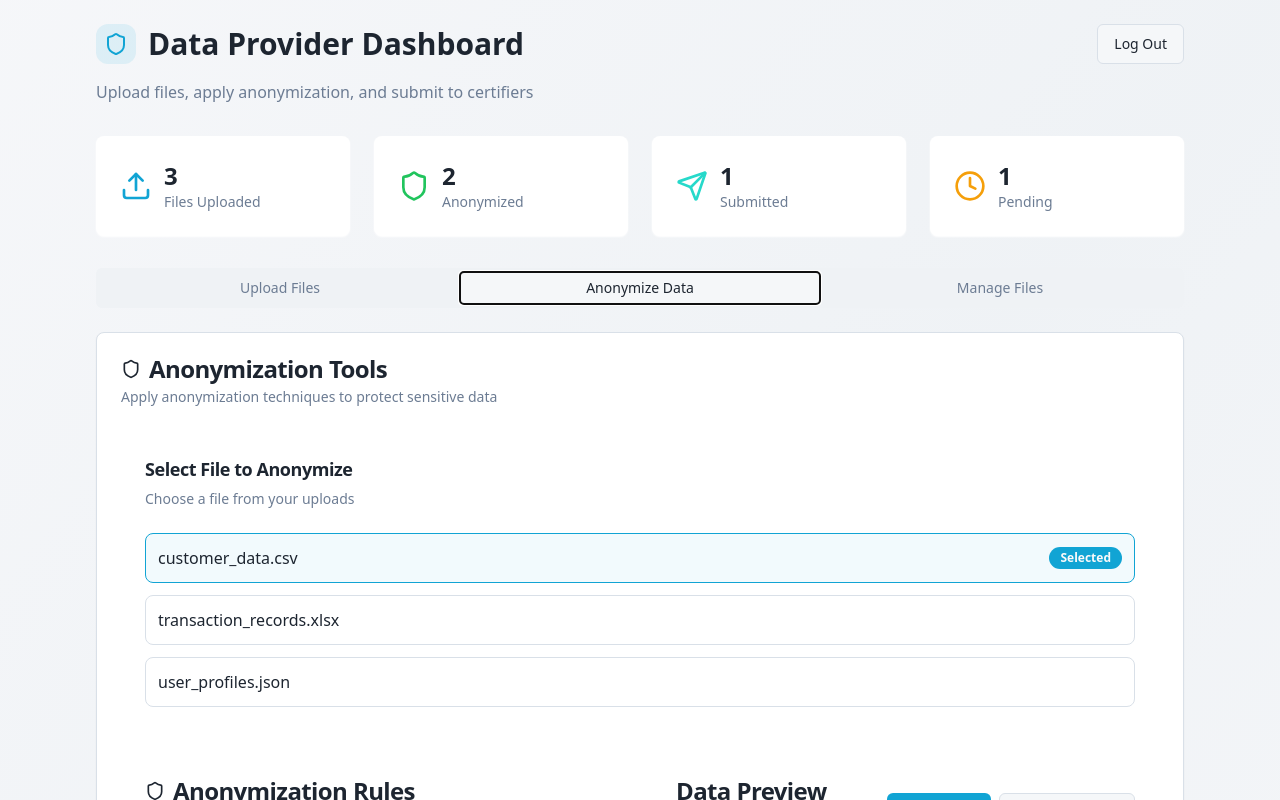
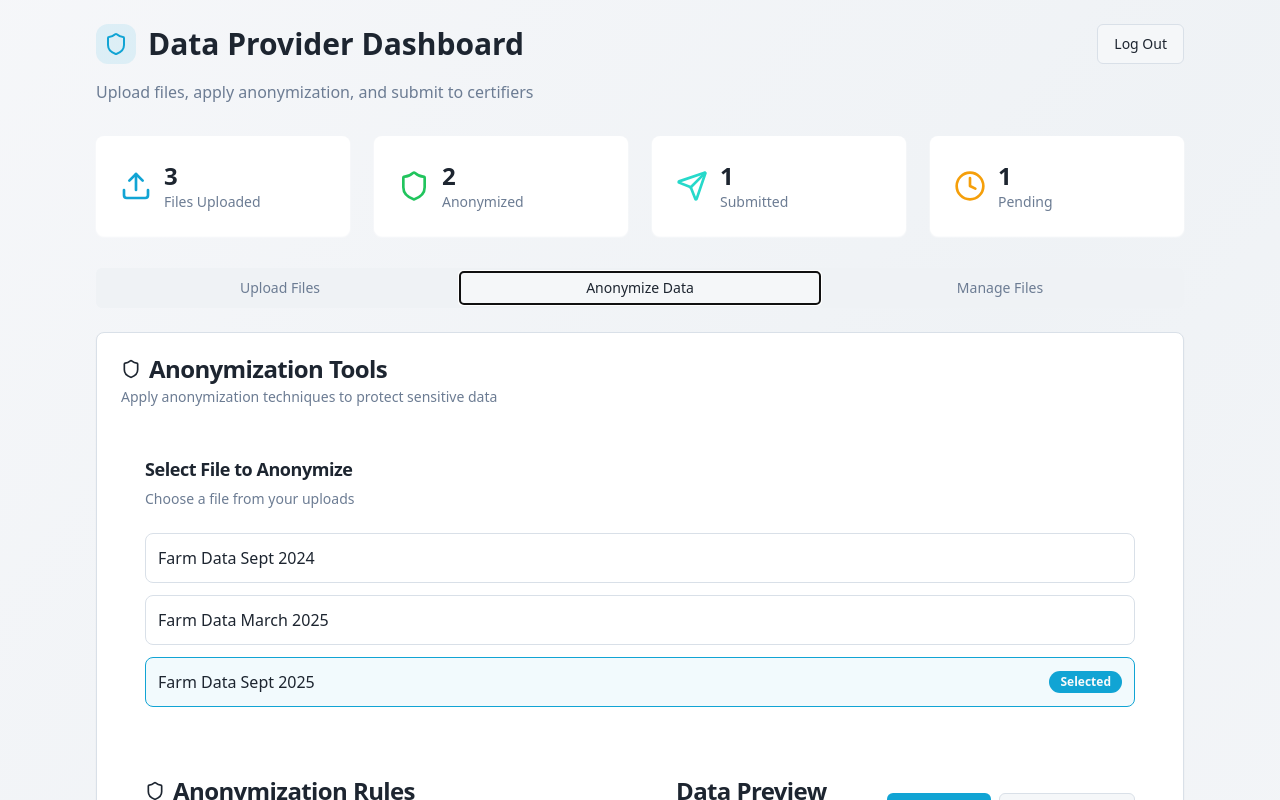
Before and after one commit to IC-FOODS/e2c-preview, a React (Vite) app: page /provider in a window 1280 px wide. Both pictures are taken after a click on the tab "Anonymize Data". Shown: the top 800 px of the page. Built offline with nearby package versions, Linux system fonts and the light colour scheme; the HTML template or start-up script is replaced by a standard one.

Commit message:
Refactor: Update file names and selection

```diff
--- a/src/components/AnonymizationTools.tsx
+++ b/src/components/AnonymizationTools.tsx
@@ -10,7 +10,7 @@ import { Eye, EyeOff, Shield, Wand2, Save } from "lucide-react";
 import { toast } from "sonner";
 
 export const AnonymizationTools = () => {
-  const [selectedFile, setSelectedFile] = useState("customer_data.csv");
+  const [selectedFile, setSelectedFile] = useState("Farm Data Sept 2025");
   const [previewMode, setPreviewMode] = useState<"original" | "anonymized">("original");
   const [anonymizationRules, setAnonymizationRules] = useState([
     { field: "email", method: "mask", pattern: "***@***.com" },
@@ -48,7 +48,7 @@ Bob J***,***@***.com,XXX-XXX-XXXX,ENCRYPTED_ID,789 **** Rd`,
         </CardHeader>
         <CardContent>
           <div className="grid gap-3">
-            {["customer_data.csv", "transaction_records.xlsx", "user_profiles.json"].map((file) => (
+            {["Farm Data Sept 2024", "Farm Data March 2025", "Farm Data Sept 2025"].map((file) => (
               <div
                 key={file}
                 className={`p-3 rounded-lg border cursor-pointer transition-all ${
```
